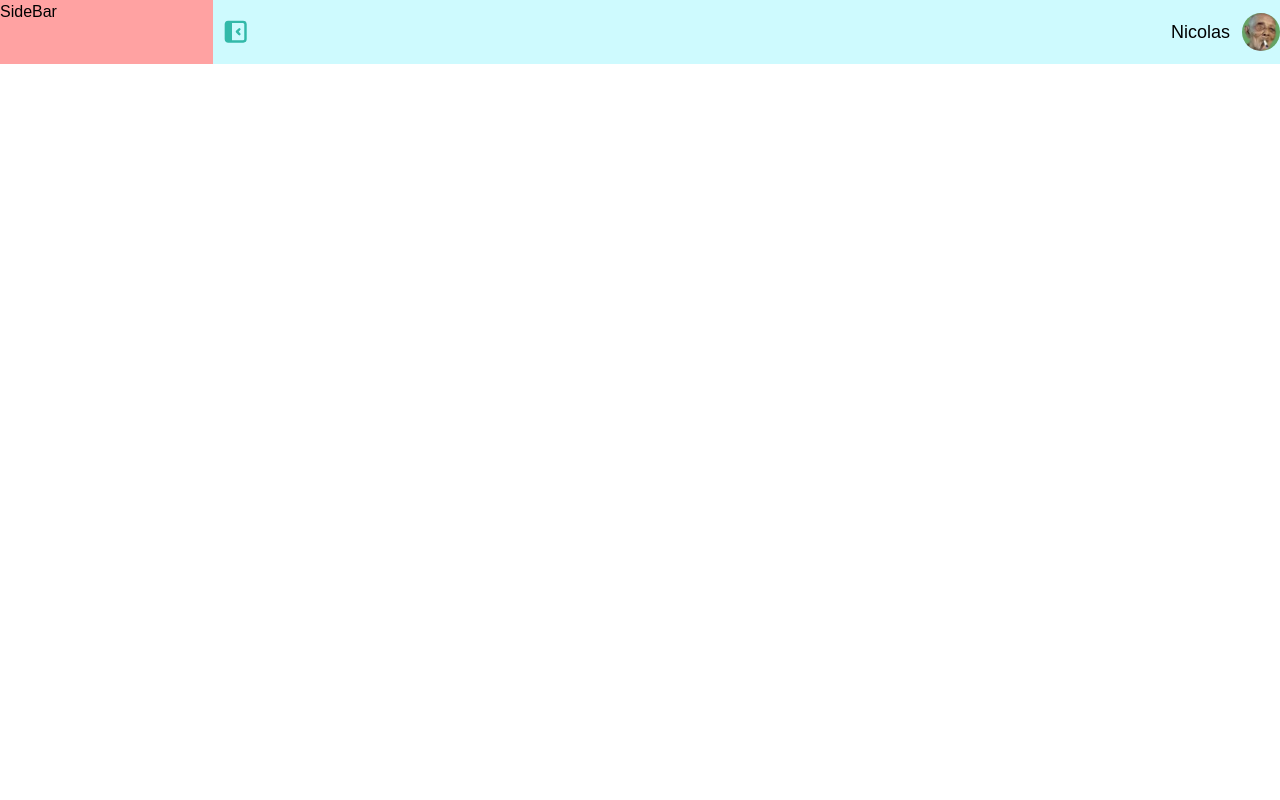
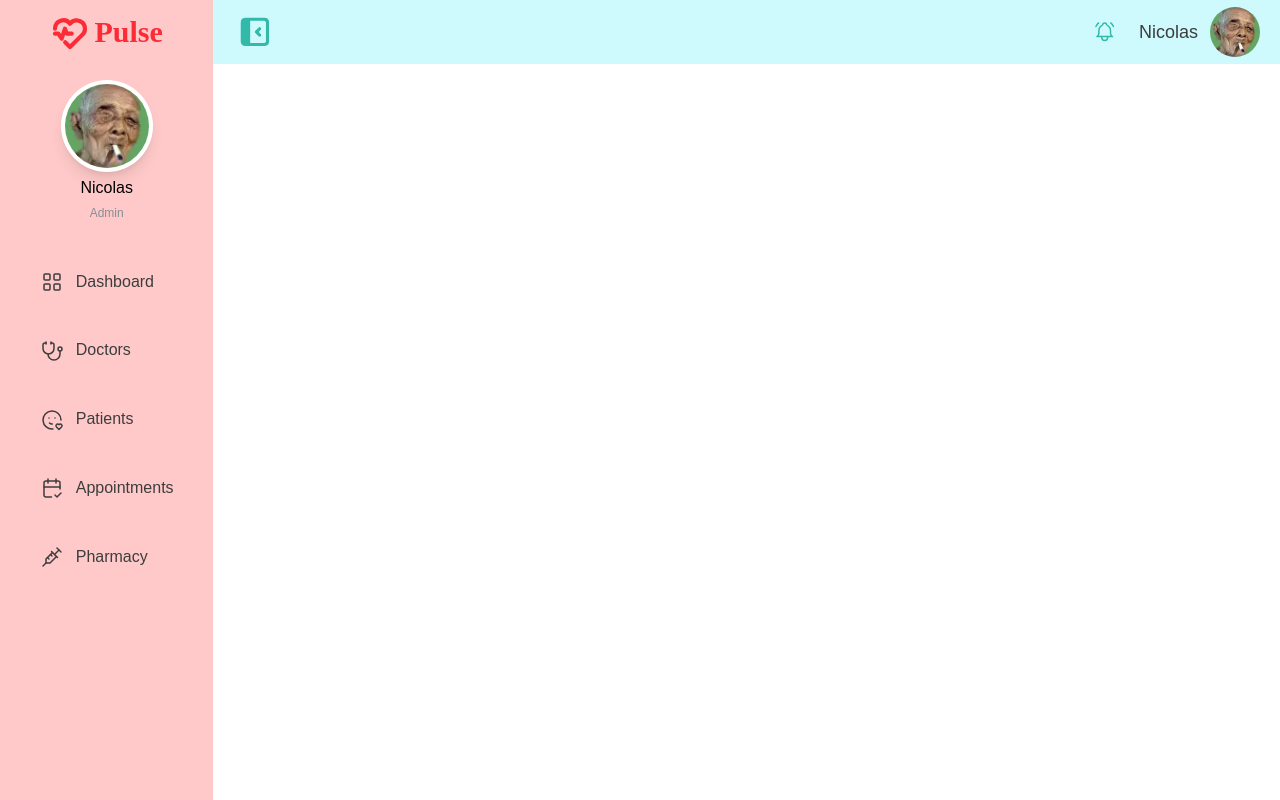
Before and after one commit to NicolasMCascaes/hmsReact, a React (Vite) app in the folder hms/: page / in a window 1280 px wide. Built offline with nearby package versions, Linux system fonts and the light colour scheme.

Commit message:
feat: navbar finalized

```diff
--- a/hms/package.json
+++ b/hms/package.json
@@ -22,7 +22,8 @@
     "dayjs": "^1.11.19",
     "icons-react": "^3.7.1",
     "react": "^19.1.1",
-    "react-dom": "^19.1.1"
+    "react-dom": "^19.1.1",
+    "react-router-dom": "^7.9.6"
   },
   "devDependencies": {
     "@eslint/js": "^9.36.0",
--- /dev/null
+++ b/hms/src/Layout/AdminDashboard.tsx
@@ -0,0 +1,17 @@
+import Header from '../components/Header/Header'
+import SideBar from '../components/SideBar/SideBar'
+import { Outlet } from 'react-router-dom'
+
+const AdminDashboard = () => {
+  return (
+    <div className='flex'>
+        <SideBar/>
+        <div className='w-full flex flex-col'>
+            <Header/>
+            <Outlet />
+        </div>
+    </div>
+  )
+}
+
+export default AdminDashboard
--- a/hms/src/Routes/AppRoutes.tsx
+++ b/hms/src/Routes/AppRoutes.tsx
@@ -1,16 +1,20 @@
-import React from 'react'
-import SideBar from '../components/SideBar/SideBar'
-import Header from '../components/Header/Header'
+import {BrowserRouter, Route, Routes} from "react-router-dom"
+import Random from '../components/Random'
+import AdminDashboard from '../Layout/AdminDashboard'
 
 const AppRoutes = () => {
   return (
-        <div className='flex'>
-        <SideBar/>
-        <div className='w-full'>
-            <Header/>
-        </div>
-
-    </div>
+    <BrowserRouter>
+            <Routes>
+              <Route path='/' element={<AdminDashboard/>}>
+              <Route path="/dashboard" element={<Random/>} />
+              <Route path="/pharmacy" element={<Random/>} />
+              <Route path="/doctors" element={<Random/>} />
+              <Route path="/appointments" element={<Random/>} />
+              <Route path="/patients" element={<Random/>} />
+              </Route>
+            </Routes>
+    </BrowserRouter>
   )
 }
 
--- a/hms/src/components/Header/Header.tsx
+++ b/hms/src/components/Header/Header.tsx
@@ -1,14 +1,21 @@
 import { ActionIcon } from '@mantine/core'
-import { IconAdjustments, IconLayoutSidebarLeftCollapseFilled } from '@tabler/icons-react'
+import { IconAdjustments, IconBellRinging, IconLayoutSidebarLeftCollapseFilled } from '@tabler/icons-react'
 import ProfileMenu from './ProfileMenu'
 
 const Header = () => {
   return (
-    <div className='bg-cyan-100 h-16 flex justify-between items-center'>
+    <div className='bg-cyan-100 w-full h-16 flex justify-between px-5 items-center'>
     <ActionIcon variant="transparent" aria-label="Settings" size="xl">
-    <IconLayoutSidebarLeftCollapseFilled style={{ width: '70%', height: '70%' }} stroke={1.5} />
+    <IconLayoutSidebarLeftCollapseFilled style={{ width: '90%', height: '90%' }} stroke={1.5} />
     </ActionIcon>
-    <ProfileMenu/>
+
+    <div className='flex gap-5 items-center'>
+      <ActionIcon variant="transparent" aria-label="Settings" size="md">
+    <IconBellRinging style={{ width: '90%', height: '90%' }} stroke={1.5} />
+    </ActionIcon>
+      <ProfileMenu/>
+    </div>
+
     </div>
 
   )
--- a/hms/src/components/Header/ProfileMenu.tsx
+++ b/hms/src/components/Header/ProfileMenu.tsx
@@ -14,8 +14,8 @@ const ProfileMenu = () => {
     <Menu shadow="md" width={200}>
       <Menu.Target>
          <div className='flex items-center gap-3 cursor-pointer'>
-           <span className='font-medium text-lg'>Nicolas</span>
-           <Avatar src={avatar} alt="Nicolas" />
+           <span className='font-medium text-lg text-neutral-900'>Nicolas</span>
+           <Avatar variant = "filled" src={avatar} alt="Nicolas" size={50}/>
          </div>
       </Menu.Target>
 
--- /dev/null
+++ b/hms/src/components/Random.tsx
@@ -0,0 +1,9 @@
+import React from 'react'
+
+const Random = () => {
+  return (
+    <div>Random</div>
+  )
+}
+
+export default Random
--- a/hms/src/components/SideBar/SideBar.tsx
+++ b/hms/src/components/SideBar/SideBar.tsx
@@ -1,8 +1,39 @@
-import React from 'react'
-
+import { Avatar, Text } from '@mantine/core'
+import { IconCalendarCheck, IconHeartbeat, IconLayoutGrid, IconMoodHeart, IconStethoscope, IconVaccine } from '@tabler/icons-react'
+import avatar from '../../assets/avatar.jpg'
+import { NavLink } from 'react-router-dom'
+const Links = [
+  {name: "Dashboard", url: "/dashboard", icon: <IconLayoutGrid stroke={1.5} />},
+  {name: "Doctors", url: "/doctors", icon: <IconStethoscope stroke={1.5} />},
+  {name: "Patients", url: "/patients", icon: <IconMoodHeart stroke={1.5} />},
+  {name: "Appointments", url: "/appointments", icon: <IconCalendarCheck stroke={1.5} />},
+  {name: "Pharmacy", url: "/pharmacy", icon: <IconVaccine stroke={1.5} />},
+]
 const SideBar = () => {
   return (
-    <div className='w-64 bg-red-300'>SideBar</div>
+    <div className='w-64 bg-red-200 flex flex-col gap-7 items-center py-3 h-screen'>
+      <div className='text-red-500 flex gap-1 items-center'>
+        <IconHeartbeat size={40} stroke={2.5} />
+        <h2 className='text-3xl font-semibold'>Pulse</h2>
+      </div>
+      <div className='flex flex-col gap-1 items-center'>
+        <div className='p-1 bg-white rounded-full shadow-lg'>
+          <Avatar variant="filled" src={avatar} alt="Nicolas" size="xl" />
+        </div>
+        <span className='font-medium'>Nicolas</span>
+        <Text c="dimmed" size='xs'>Admin</Text>
+      </div>
+      <div className='flex flex-col gap-1'>
+        {
+          Links.map((link) => {
+            return <NavLink to={link.url} key={link.url} className={({ isActive }) => `flex items-center gap-3 w-full font-medium text-neutral-900 px-4 py-5 rounded-lg ${isActive ? "bg-primary-400" : "hover:bg-gray-100"}`}>
+              {link.icon}
+              <span>{link.name}</span>
+            </NavLink>
+          })
+        }
+      </div>
+    </div>
   )
 }
 
```
Also changed, not shown: 1 other file (tests, documents, lock files or other folders).
